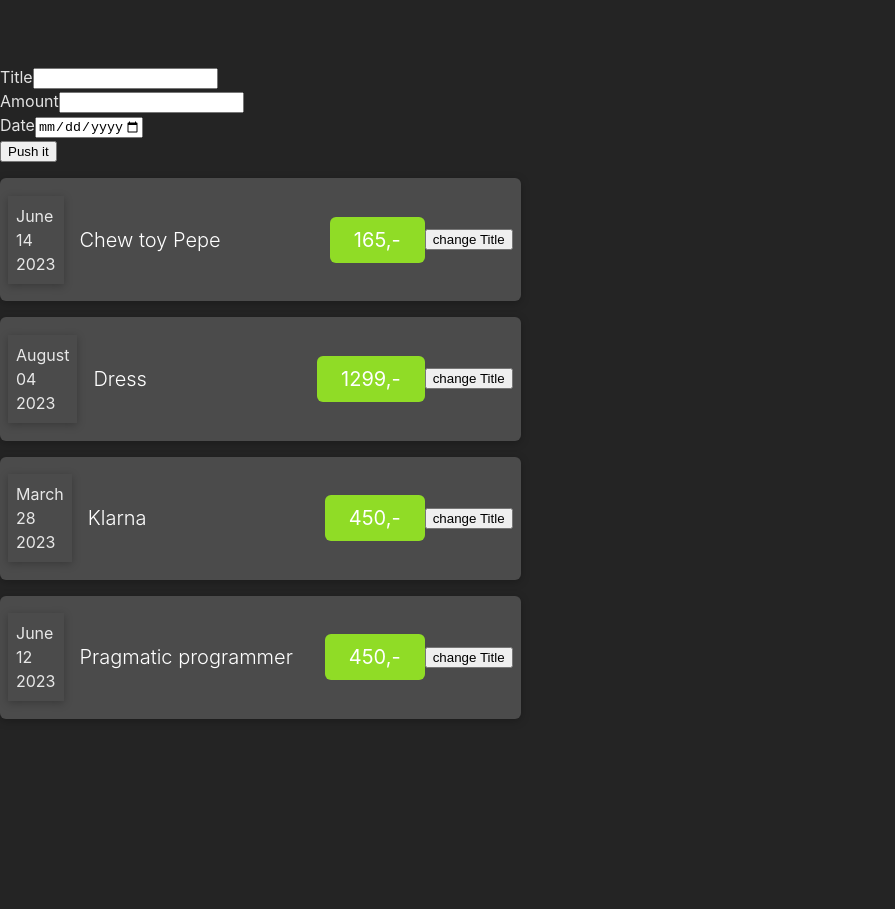
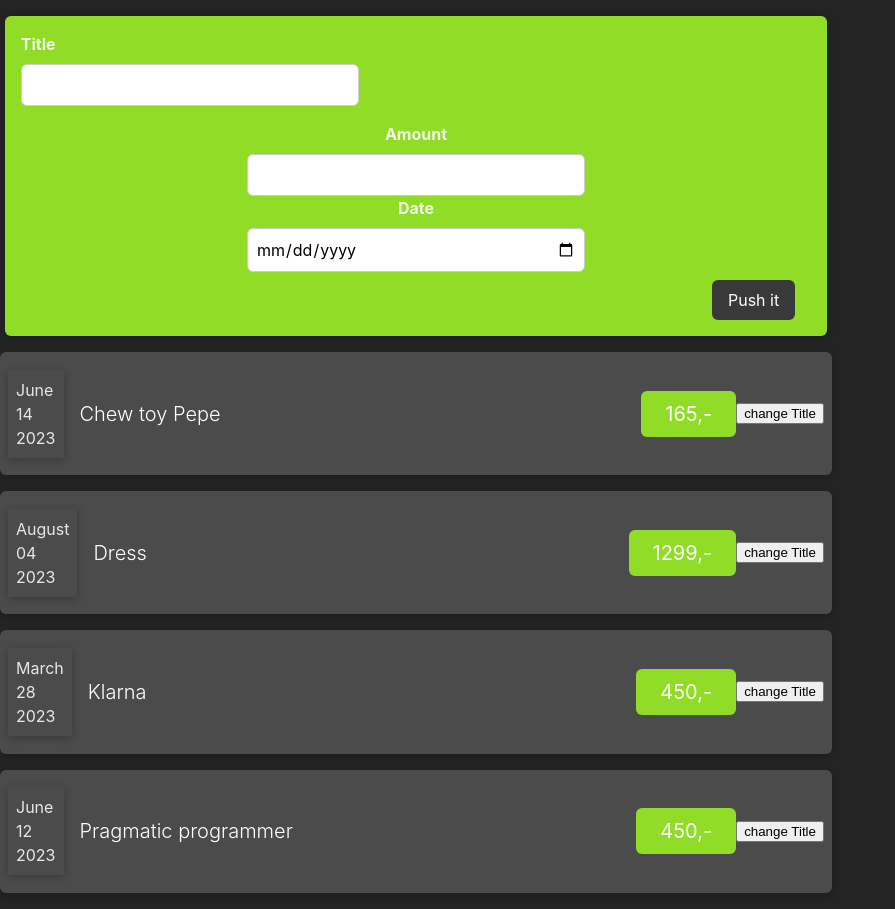
Before and after one commit to makoalex/Expense_Tracker, a React (Vite) app in the folder frontend/: page / in a window 1280 px wide. Shown: the whole page, without its empty margins (0-895 px from the left). Before the commit the page ends 800 px from the top, so only its background shows below. Built offline with nearby package versions, Linux system fonts and the light colour scheme.

Commit message:
all typsecript errors fixed

```diff
--- a/frontend/src/App.css
+++ b/frontend/src/App.css
@@ -0,0 +1,8 @@
+
+
+
+body{
+    box-sizing: border-box;
+    margin: 0;
+    padding: 0;
+}
--- a/frontend/src/App.tsx
+++ b/frontend/src/App.tsx
@@ -1,7 +1,10 @@
 import Expenses from './components/Expenses';
-import NewExpense from './components/Newexpense';
-function App() {
-  const expenses = [
+import NewExpense from './components/NewExpense';
+import './App.css'
+import { ExpenseObj } from './Types';
+import { useState } from 'react';
+
+const expenses: ExpenseObj[]= [
   {
     id: 'e1',
     title: 'Chew toy Pepe',
@@ -26,9 +29,19 @@ function App() {
   },
 ];
 
+function App() {
+  const [expensed, setExpenses]= useState<ExpenseObj[]>(expenses)
+
+ const addExpenseHandler = (expense:ExpenseObj)=>{
+  console.log(expense)
+  setExpenses(prevExpens => {
+    return [expense, ...prevExpens]
+  })
+ }
+
   return (
     <div>
-      <NewExpense></NewExpense>
+      <NewExpense onAddExpense={addExpenseHandler}></NewExpense>
       <Expenses item={expenses}></Expenses>
     </div>
   );
--- a/frontend/src/components/Expenses.tsx
+++ b/frontend/src/components/Expenses.tsx
@@ -1,29 +1,15 @@
  import ExpenseItem from "./ExpenseItem"
  import { ExpenseObj } from "../Types"
+import { FC } from "react"
 
- const Expenses = (props:any) =>{
+ type ExpensesProps = {
+  item: ExpenseObj[]
+ }
+ const Expenses: FC<ExpensesProps> = (props) =>{
     return (
         <section>
-            <ExpenseItem
-        title={props.item[0].title}
-        amount={props.item[0].amount}
-        date={props.item[0].date}
-      ></ExpenseItem>
-      <ExpenseItem
-        title={props.item[1].title}
-        amount={props.item[1].amount}
-        date={props.item[1].date}
-      ></ExpenseItem>
-      <ExpenseItem
-        title={props.item[2].title}
-        amount={props.item[2].amount}
-        date={props.item[2].date}
-      ></ExpenseItem>
-      <ExpenseItem
-        title={props.item[3].title}
-        amount={props.item[3].amount}
-        date={props.item[3].date}
-      ></ExpenseItem>
+          {props.item.map((expense, index:number)=><ExpenseItem title = {expense.title} amount = {expense.amount} date = {expense.date}></ExpenseItem>)}
+
         </section>
     )
  }
--- /dev/null
+++ b/frontend/src/components/NewExpense.css
@@ -0,0 +1,52 @@
+.new-expense {
+    background-color: #90dc26;
+    padding: 1rem;
+    margin: 1rem auto;
+    width: 50rem;
+    max-width: 95%;
+    border-radius: 6px;
+    text-align: center;
+    box-shadow: 0 1px 8px rgba(0, 0, 0, 0.25);
+  }
+  .new-expense button {
+    font: inherit;
+    cursor: pointer;
+    margin-top: .5rem;
+    padding: 0.5rem 1rem;
+    font-size: 1rem;
+    border: none;
+    background-color: #39393a;
+    color: white;
+    border-radius: 6px;
+    margin-right: 1rem;
+  }
+  .new-expense button:hover,
+.new-expense button:active {
+  background-color: #646265;
+
+}
+.new-expense__controls {
+    display: flex;
+    flex-wrap: wrap;
+    gap: 1rem;
+    margin-bottom: 1rem;
+    text-align: left;
+  }
+
+.new-expense__control label {
+    font-weight: bold;
+    margin-bottom: 0.5rem;
+    display: block;
+  }
+  .new-expense__control input {
+    font: inherit;
+    padding: 0.5rem;
+    border-radius: 6px;
+    border: 1px solid #ccc;
+    width: 20rem;
+    max-width: 100%;
+  }
+
+  .new-expense__actions {
+    text-align: right;
+  }
--- a/frontend/src/components/NewExpense.tsx
+++ b/frontend/src/components/NewExpense.tsx
@@ -1,31 +1,73 @@
-const NewExpense =()=>{
-    return (<div>
-        <form>
-            <section>
-                <div>
+import { useState } from 'react';
+import './NewExpense.css';
+import { ExpenseDataType } from '../Types';
+
+const NewExpense = (props:any) => {
+  const [enteredTitle, setEnteredTitle] = useState('');
+  const [enteredAmount, setEnteredAmount] = useState('');
+  const [enteredDate, setEnteredDate] = useState('');
+  // const [userInput, setUserInput] = useState({
+  //   enteredTitle: '',
+  //   enteredAmount: '',
+  //   enteredDate: '',
+  // });
+  const titleHandler = (e: any) => {
+    console.log(e.target.value);
+    setEnteredTitle(e.target.value);
+  };
+  // setUserInput((prevState) => {
+  //   return { ...prevState, enteredTitle: event.target.value };
+  // });
+  let expenseData: ExpenseDataType;
+
+  const amountHandler = (e: any) => {
+    setEnteredAmount(e.target.value);
+  };
+
+  const dateHandler = (e: any) => {
+    setEnteredDate(e.target.value);
+  };
+
+  const submitHandler = (e: any) => {
+    e.preventDefault();
+    expenseData = {
+      title: enteredTitle,
+      amount: enteredAmount,
+      date: new Date(enteredDate).toISOString(),
+    };
+    console.log(expenseData)
+    setEnteredTitle('')
+    setEnteredAmount('')
+    setEnteredDate('')
+    props.onAddExpense(expenseData)
+  };
+
+  return (
+    <div className="new-expense">
+      <form onSubmit={submitHandler}>
+        <section className="new-expense__controls">
+          <div className="new-expense__control">
             <label>Title</label>
-                    <input type="text" name="" id="text" />
+            <input type="text" name="" id="text" value={enteredTitle} onChange={titleHandler} />
           </div>
         </section>
         <section>
-                <div>
+          <div className="new-expense__control">
             <label>Amount</label>
-                    <input type="number" min="0.01" step="0.01"/>
+            <input type="number" min="0.01" step="0.01" value={enteredAmount} onChange={amountHandler}/>
           </div>
         </section>
         <section>
-                <div>
+          <div className="new-expense__control">
             <label>Date</label>
-                    <input type="date" min="2021-01-01" max="2025-12-31"/>
+            <input type="date" min="2021-01-01" max="2025-12-31" onChange={dateHandler} />
           </div>
         </section>
-            <div>
+        <div className="new-expense__actions">
           <button type="submit">Push it</button>
         </div>
-
       </form>
     </div>
-    )
-
-}
-export default NewExpense
+  );
+};
+export default NewExpense;
```
Also changed, not shown: frontend/src/Types.ts (+12 -3 lines), 2 other files (tests, documents, lock files or other folders). Lines whose indentation alone changed are shown as unchanged.
